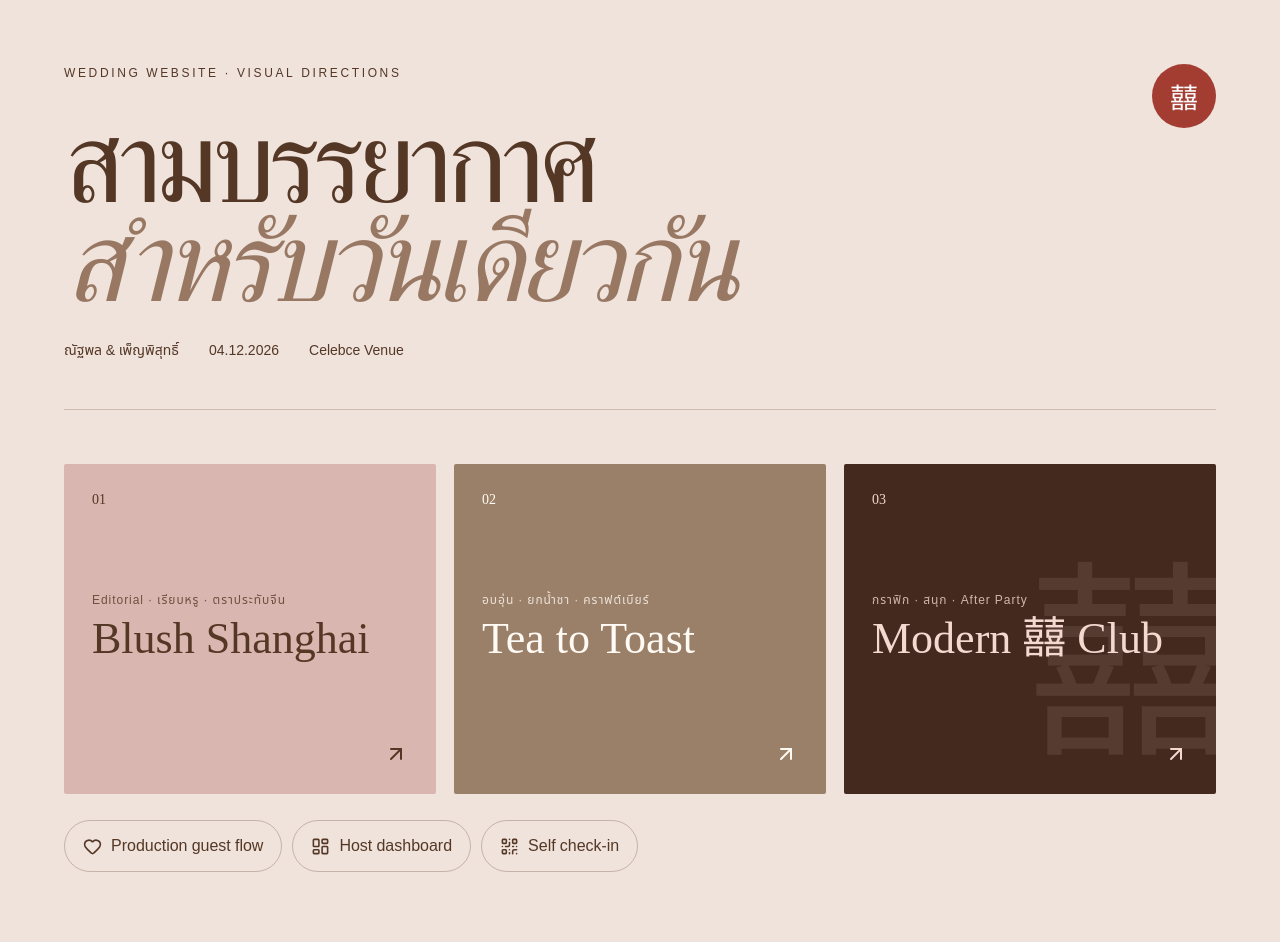
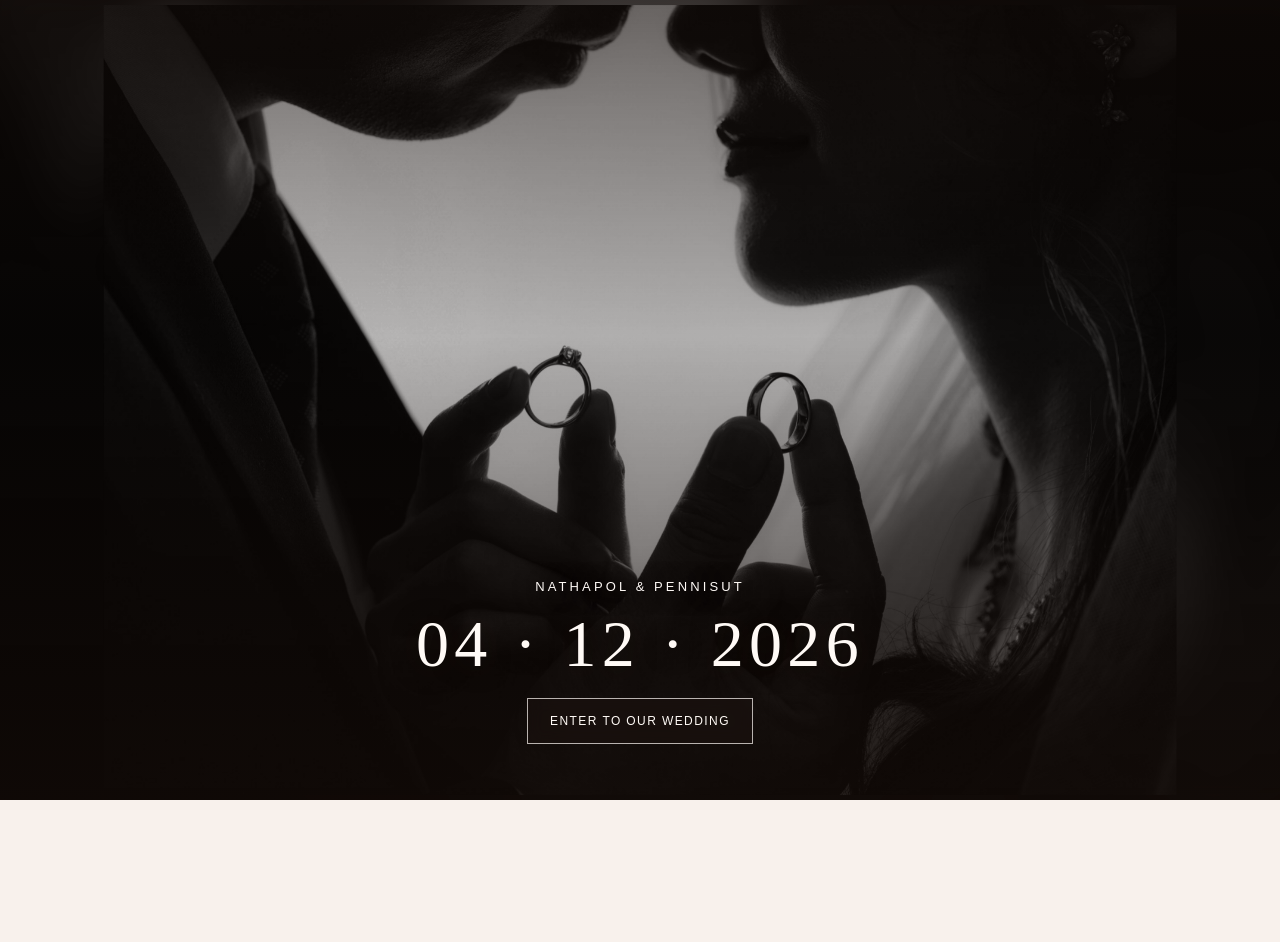
Before and after one commit to TBoonkwan/atom-wedding-2026, a Next.js app: page / in a window 1280 px wide. Shown: the top 942 px of the page. After the commit the page ends 800 px from the top, so only its background shows below. Built offline with nearby package versions, Linux system fonts and the light colour scheme.

Commit message:
feat: promote wedding experience to public home

```diff
--- a/src/app/i/[token]/page.tsx
+++ b/src/app/invitation/[token]/page.tsx
@@ -1,5 +1,5 @@
+import type { Metadata } from 'next';
 import { notFound } from 'next/navigation';
-import type { Metadata } from 'next';
 import { InvitationExperience } from '@/components/invitation/invitation-experience';
 import { getRepository } from '@/lib/data/get-repository';
 import { buildCalendarUrls } from '@/lib/domain/calendar';
@@ -20,6 +20,7 @@ export default async function InvitationPage({ params }: { params: Promise<{ tok
   return (
     <InvitationExperience
       theme="modern-xi-club"
+      mode="personalized"
       token={token}
       initialInvitation={invitation}
       calendarLinks={buildCalendarUrls(token, origin)}
--- /dev/null
+++ b/src/app/invitation/page.tsx
@@ -0,0 +1,5 @@
+import { redirect } from 'next/navigation';
+
+export default function InvitationIndexPage() {
+  redirect('/');
+}
--- a/src/app/page.tsx
+++ b/src/app/page.tsx
@@ -1,35 +1,5 @@
-import Link from 'next/link';
-import { ArrowUpRight, Heart, LayoutDashboard, QrCode } from 'lucide-react';
+import { InvitationExperience } from '@/components/invitation/invitation-experience';
 
 export default function Home() {
-  const drafts = [
-    { slug: 'blush-shanghai', number: '01', title: 'Blush Shanghai', note: 'Editorial · เรียบหรู · ตราประทับจีน' },
-    { slug: 'tea-to-toast', number: '02', title: 'Tea to Toast', note: 'อบอุ่น · ยกน้ำชา · คราฟต์เบียร์' },
-    { slug: 'modern-xi-club', number: '03', title: 'Modern 囍 Club', note: 'กราฟิก · สนุก · After Party' },
-  ];
-  return (
-    <main className="draft-index">
-      <header className="draft-index-hero">
-        <span className="mini-seal">囍</span>
-        <p>WEDDING WEBSITE · VISUAL DIRECTIONS</p>
-        <h1>สามบรรยากาศ<br /><em>สำหรับวันเดียวกัน</em></h1>
-        <div className="index-meta"><span>ณัฐพล & เพ็ญพิสุทธิ์</span><span>04.12.2026</span><span>Celebce Venue</span></div>
-      </header>
-      <section className="draft-card-grid">
-        {drafts.map((draft) => (
-          <Link className={`draft-card ${draft.slug}`} href={`/preview/${draft.slug}`} key={draft.slug}>
-            <span className="draft-number">{draft.number}</span>
-            <div><p>{draft.note}</p><h2>{draft.title}</h2></div>
-            <ArrowUpRight />
-          </Link>
-        ))}
-      </section>
-      <section className="index-tools">
-        <Link href="/i/demo-np-2026"><Heart size={19} /> Production guest flow</Link>
-        <Link href="/host"><LayoutDashboard size={19} /> Host dashboard</Link>
-        <Link href="/check-in?eventCode=NP-AT-VENUE"><QrCode size={19} /> Self check-in</Link>
-      </section>
-      <footer className="index-footer">Clickable prototype · Supabase-ready · Mobile first</footer>
-    </main>
-  );
+  return <InvitationExperience theme="modern-xi-club" mode="public" />;
 }
--- a/src/components/host/host-dashboard.tsx
+++ b/src/components/host/host-dashboard.tsx
@@ -9,6 +9,7 @@ import {
 } from 'lucide-react';
 import type { Invitation, RsvpHistoryEntry } from '@/lib/domain/types';
 import { csvCell } from '@/lib/domain/csv-export';
+import { invitationUrl as buildInvitationUrl } from '@/lib/domain/invitation-url';
 import { summarizeInvitationSeats } from '@/lib/domain/tables';
 
 interface Summary {
@@ -111,7 +112,7 @@ export function HostDashboard({ email, demo }: { email: string; demo: boolean })
   }
 
   function invitationUrl(token: string) {
-    return `${window.location.origin}/i/${token}`;
+    return buildInvitationUrl(window.location.origin, token);
   }
 
   function downloadImportedLinks() {
--- /dev/null
+++ b/src/lib/domain/invitation-url.ts
@@ -0,0 +1,7 @@
+export function invitationPath(token: string) {
+  return `/invitation/${encodeURIComponent(token)}`;
+}
+
+export function invitationUrl(origin: string, token: string) {
+  return new URL(invitationPath(token), origin).toString();
+}
```
Also changed, not shown: 1 other file (tests, documents, lock files or other folders).
